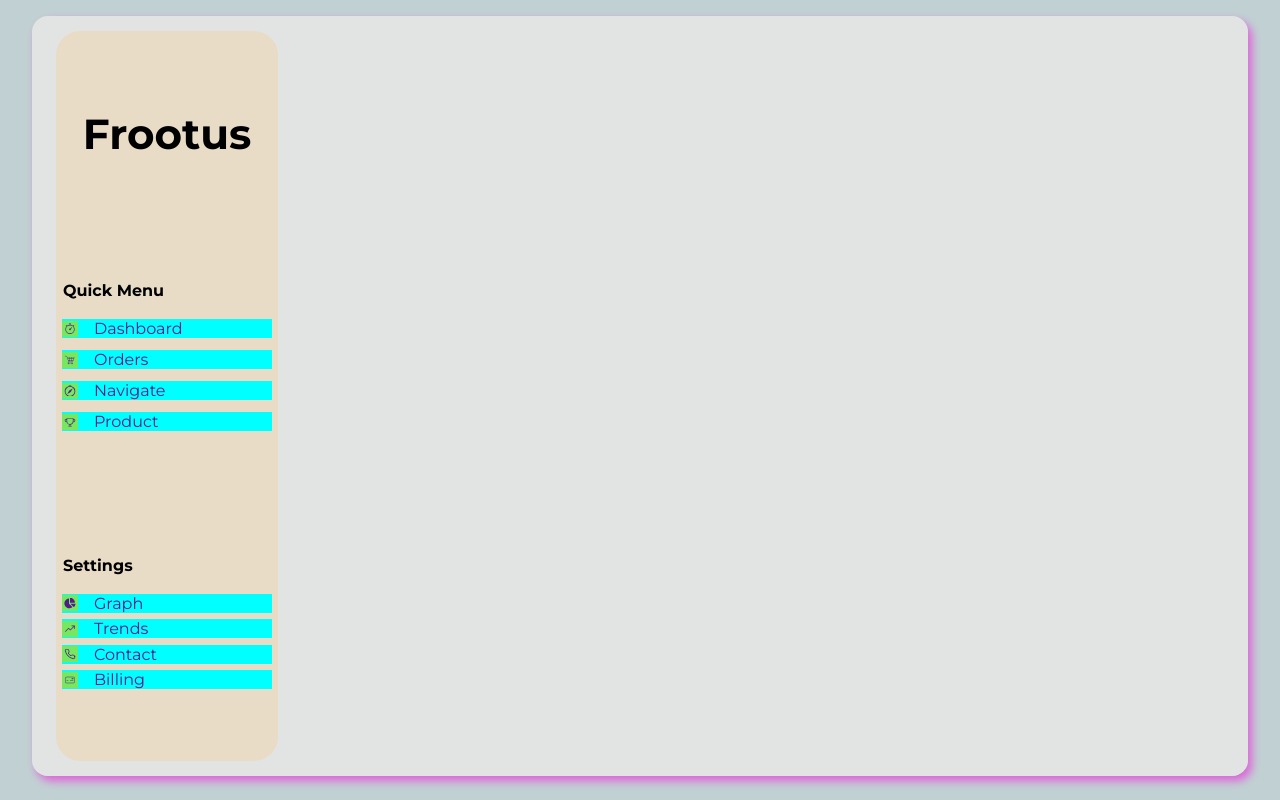
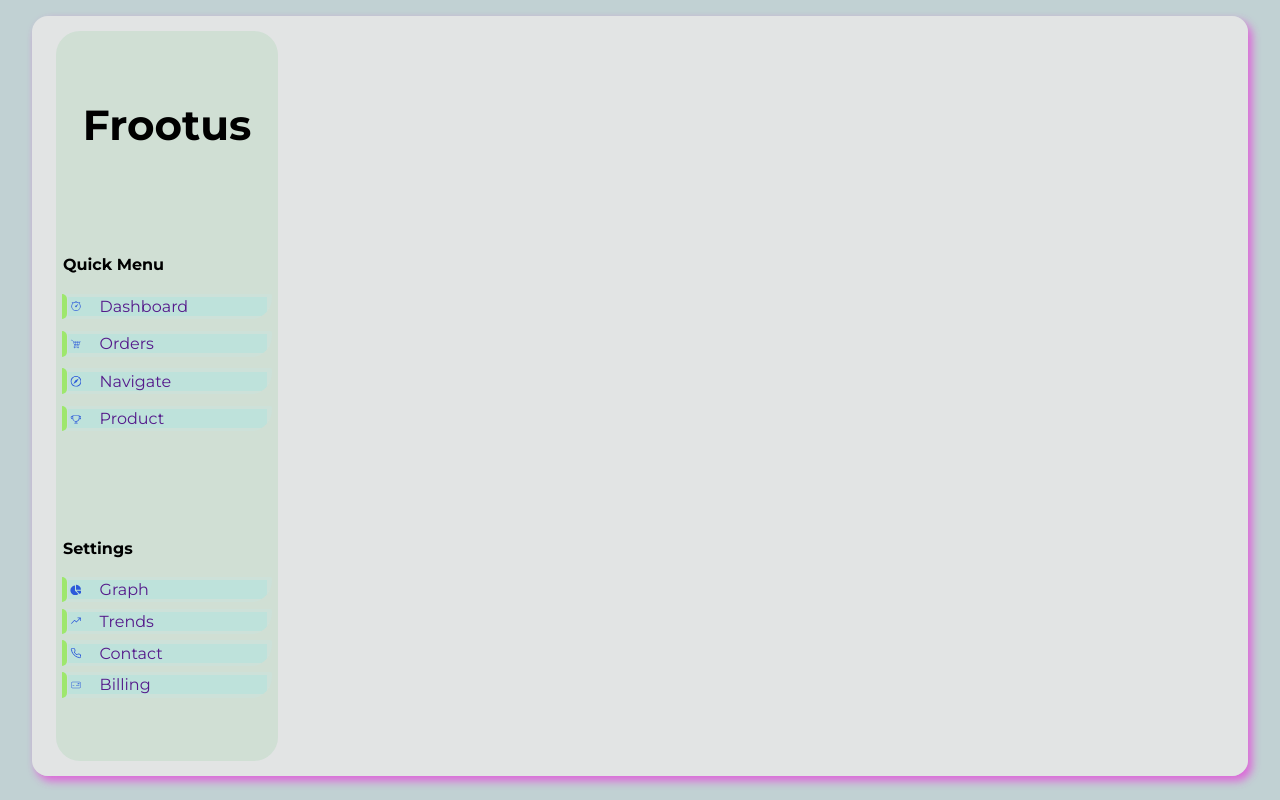
Before and after one commit to PaoloDno/practiceReactxczDashboard, a React (Vite) app in the folder dashboard/: page / in a window 1280 px wide. Built offline with nearby package versions, Linux system fonts and the light colour scheme; a web font is replaced by a local one.

Commit message:
animation on sidebar hover

```diff
--- a/dashboard/src/components/dashsidebarsection/sidebar.css
+++ b/dashboard/src/components/dashsidebarsection/sidebar.css
@@ -4,8 +4,8 @@
   --mainclrlgt: #e7af60;
   --secondaryclr: #2c5ada;
   --secondaryclrlgt: lightblue;
-  --tertiaryclr: rgb(158, 231, 109);
-  --tertiaryclrlgt: rgb(148, 209, 148);
+  --tertiaryclr: rgb(145, 233, 86);
+  --tertiaryclrlgt: rgb(6, 88, 6);
   --textclr: #eee8e8;
   --textcnt: #f762ea;
   --fontsize1: 5rem;
@@ -29,7 +29,7 @@
 .sideBar {
   margin: 0 1.5rem;
   gap: 0.25rem;
-  background: #f8c67f49;
+  background: #a0d1ab49;
   padding: 0.75rem;
   border-radius: 1.5rem;
   height: 96%;
@@ -66,18 +66,46 @@
 
   .settingLists, .menuLists {
     .list-item{
-      background-color: #d66b07;
+      background-color: #c5e6e641;
+      padding: 0.2rem 0.35rem;
       margin: 0.2rem;
+      border-radius: 0px 2px 21px 0;
+      position: relative;
+      overflow: hidden;
       .menulink {
         text-decoration: none;
-        background-color: aqua;
+        background-color: rgba(76, 226, 226, 0.116);
         .icons {
           padding: 0.15rem;
           margin-right: 1rem;
-          background-color: #77e760;
+          color: var(--secondaryclr);
         }
       }
     }
+    .list-item:hover{
+      margin-left: 0.75rem;
+      transform: scale(1.1);
+    }
+    .list-item::before{
+      position: absolute;
+      content: '';
+      height: 100%;
+      left: 0;
+      top: 0;
+      width: 5px;
+      bottom: 0;
+      border-top-right-radius: 10px;
+      border-bottom-right-radius: 10px;
+      background: var(--tertiaryclr);
+      opacity: 1;
+      transition: width 1.3s ease, opacity 0.3s ease, transform 2s ease;
+    }
+    .list-item:hover:before {
+      width: 500%; /* Stretch width on hover */
+      opacity: 0.6;
+      transform: scaleX(0.1);
+    }
+
   }
 }
 
```
